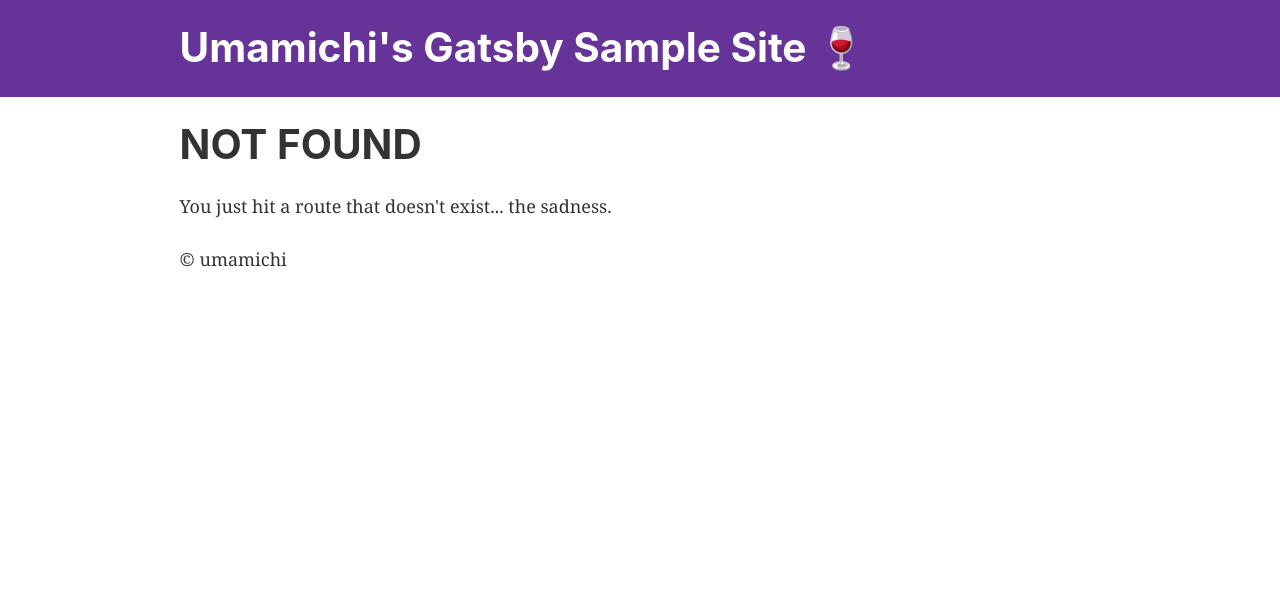
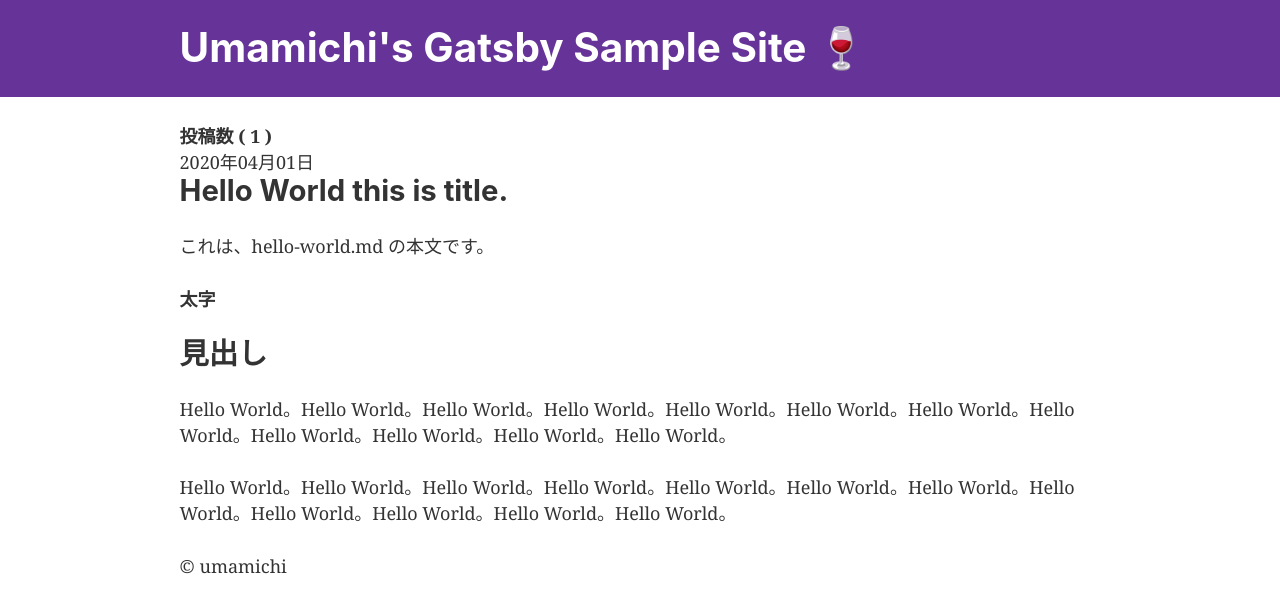
Before and after one commit to umamichi/gatsby-site, a Gatsby site: page /get-markdown in a window 1280 px wide. Before the commit this address had no page. Built offline with nearby package versions, Linux system fonts and the light colour scheme; Gatsby itself is replaced by a stand-in of ours.

Commit message:
add: markdown and contenful sample

```diff
--- /dev/null
+++ b/blog/hello-world.md
@@ -0,0 +1,15 @@
+---
+title: Hello World this is title.
+date: "2020-04-01"
+categories: []
+---
+
+これは、hello-world.md の本文です。
+
+**太字**
+
+## 見出し
+
+Hello World。Hello World。Hello World。Hello World。Hello World。Hello World。Hello World。Hello World。Hello World。Hello World。Hello World。Hello World。
+
+Hello World。Hello World。Hello World。Hello World。Hello World。Hello World。Hello World。Hello World。Hello World。Hello World。Hello World。Hello World。
--- a/gatsby-config.js
+++ b/gatsby-config.js
@@ -1,3 +1,5 @@
+require('dotenv').config();
+
 // gatsby の設定ファイル
 module.exports = {
   // metaタグ
@@ -31,6 +33,28 @@
         icon: `src/images/gatsby-icon.png`, // This path is relative to the root of the site.
       },
     },
+
+    // ローカルファイルのデータをGatsbyに渡せるプラグイン
+    {
+      resolve: "gatsby-source-filesystem",
+      options: {
+        path: `${__dirname}/blog`,
+        name: "blog",
+      },
+    },
+    // マークダウンを扱うプラグイン
+    "gatsby-transformer-remark",
+
+
+    // contenful からデータを取ってくるプラグイン
+    {
+      resolve: `gatsby-source-contentful`,
+      options: {
+        spaceId: process.env.spaceId,
+        accessToken: process.env.accessToken,
+      },
+    },
+
     // this (optional) plugin enables Progressive Web App + Offline functionality
     // To learn more, visit: https://gatsby.dev/offline
     // `gatsby-plugin-offline`,
--- a/package.json
+++ b/package.json
@@ -5,13 +5,16 @@
   "version": "0.1.0",
   "author": "Kyle Mathews <mathews.kyle@gmail.com>",
   "dependencies": {
+    "dotenv": "^8.2.0",
     "gatsby": "^2.18.12",
     "gatsby-image": "^2.2.34",
     "gatsby-plugin-manifest": "^2.2.31",
     "gatsby-plugin-offline": "^3.0.27",
     "gatsby-plugin-react-helmet": "^3.1.16",
     "gatsby-plugin-sharp": "^2.3.5",
-    "gatsby-source-filesystem": "^2.1.40",
+    "gatsby-source-contentful": "^2.2.5",
+    "gatsby-source-filesystem": "^2.2.2",
+    "gatsby-transformer-remark": "^2.7.1",
     "gatsby-transformer-sharp": "^2.3.7",
     "prop-types": "^15.7.2",
     "react": "^16.12.0",
--- /dev/null
+++ b/src/pages/get-markdown.js
@@ -0,0 +1,54 @@
+import React from "react"
+import { useStaticQuery, graphql } from "gatsby"
+import Layout from "../components/Layout"
+
+const GetMarkdown = () => {
+  // useStaticQuery は gatsby に用意されているメソッド
+  // ビルド時にGraphQLでクエリすることができる
+  // https://www.gatsbyjs.org/docs/use-static-query/#composing-custom-usestaticquery-hooks
+  const data = useStaticQuery(graphql`
+    query {
+      allMarkdownRemark(sort: { fields: [frontmatter___date], order: DESC }) {
+        totalCount
+        edges {
+          node {
+            id
+            html # 本文をHTMLに変換して取得する
+            frontmatter {
+              title
+              date(formatString: "YYYY年MM月DD日")
+            }
+            excerpt # 本文抜粋
+          }
+        }
+      }
+    }
+  `);
+
+  console.log('data:', data);
+
+  return (
+    <Layout>
+      <strong>投稿数 ( {data.allMarkdownRemark.totalCount} ) </strong>
+      {data.allMarkdownRemark.edges.map(
+        ({
+          node: {
+            id,
+            html,
+            frontmatter: { title, date },
+            excerpt,
+          },
+        }) => (
+          <div key={id}>
+            <div>{date}</div>
+            <h2>{title}</h2>
+            {/* <p>本文抜粋：{excerpt}</p> */}
+            <div dangerouslySetInnerHTML={{ __html: html }} />
+          </div>
+        )
+      )}
+    </Layout>
+  )
+}
+
+export default GetMarkdown;
--- a/src/pages/index.js
+++ b/src/pages/index.js
@@ -19,12 +19,16 @@
       <br />
       <img src={picture1} alt="picture1" style={{ width: `300px`, marginBottom: `1.45rem` }} />
     </div>
-    {/* <div style={{ maxWidth: `300px`, marginBottom: `1.45rem` }}>
+    <div style={{ maxWidth: `300px`, marginBottom: `1.45rem` }}>
       gatsby-image
       <br />
       <Image />
-    </div> */}
+    </div>
     <Link to="/news/">/news</Link>
+    <br />
+    <Link to="/get-markdown/">マークダウンを取得するサンプル</Link>
+    <br />
+    <Link to="/contentful/">contentfulからデータを取得するサンプル</Link>
   </Layout>
 )
 
```
Also changed, not shown: gatsby-node.js (+25 -1 lines), src/pages/contentful.js (added, +38 -0 lines), src/templates/no-data.js (added, +12 -0 lines), 1 other file.
